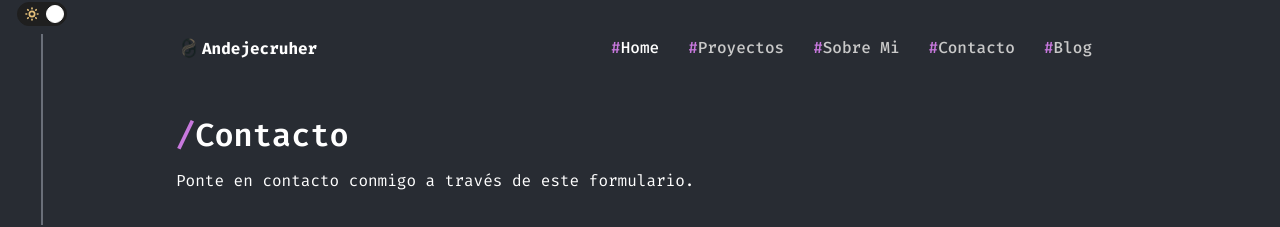
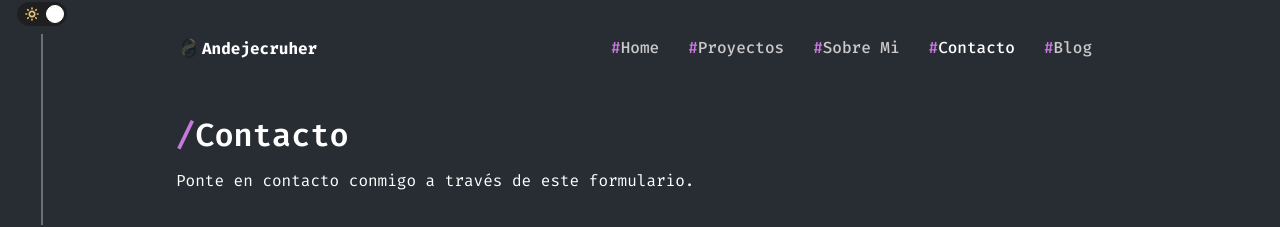
Before and after one commit to Andejecruher/Portafolio, a React (Vite) app: page /contact in a window 1280 px wide. Shown: the top 227 px of the page. Built offline with nearby package versions, Linux system fonts and the light colour scheme.

Commit message:
Actualizar el menú del encabezado para resaltar el enlace activo, implementar desplazamiento suave al cambiar de ruta y refactorizar el manejo de clics en el menú

```diff
--- a/src/components/Header/HeaderMenu.jsx
+++ b/src/components/Header/HeaderMenu.jsx
@@ -1,8 +1,7 @@
 import { useState, useEffect } from 'react';
 import { useDisclosure } from '@mantine/hooks';
-import { useWindowScroll } from '@mantine/hooks';
 import { Group, Burger, Drawer, Stack, Container } from '@mantine/core';
-import { Link } from 'react-router-dom';
+import { Link, useLocation } from 'react-router-dom';
 import { SwitchColor } from '@src/components/SwitchColor/SwitchColor';
 import Logo from '@src/assets/ajh.png';
 
@@ -47,9 +46,23 @@ const socialLinks = [
 ];
 
 export function HeaderMenu() {
-  const [scroll, scrollTo] = useWindowScroll();
   const [opened, { open, close }] = useDisclosure(false);
   const [selected, setSelected] = useState('Home');
+  const location = useLocation();
+
+  useEffect(() => {
+    const currentPath = location.pathname;
+    const currentLink = links.find(link => link.link === currentPath);
+    if (currentLink) {
+      setSelected(currentLink.label);
+    }
+    window.scrollTo({ top: 0, behavior: 'smooth' });
+  }, [location, selected]);
+
+  const handleMenuClick = (label) => {
+    setSelected(label);
+    close();
+  };
 
   const items = links.map((link) => {
     return (
@@ -57,10 +70,7 @@ export function HeaderMenu() {
         key={link.label}
         to={link.link}
         className={`${classes.link} ${selected === link.label ? classes.selected : ''}`}
-        onClick={() => {
-          setSelected(link.label);
-          close();
-        }}
+        onClick={() => handleMenuClick(link.label)}
       >
         <span className={classes.almohadilla}>#</span>{link.label}
       </Link>
@@ -80,10 +90,6 @@ export function HeaderMenu() {
       </a>
     );
   });
-
-  useEffect(() => {
-    scrollTo({ y: 0 });
-  }, [selected, scrollTo]);
 
   return (
     <section id='header' className={classes.headerContent}>
--- a/src/components/SwitchColor/SwitchColor.jsx
+++ b/src/components/SwitchColor/SwitchColor.jsx
@@ -5,7 +5,7 @@ import { IconSun, IconMoonStars } from '@tabler/icons-react';
 export function SwitchColor() {
   const theme = useMantineTheme();
   const { setColorScheme, colorScheme } = useMantineColorScheme();
-  console.log(colorScheme);
+
   const sunIcon = (
     <IconSun
       style={{ width: rem(16), height: rem(16) }}
```
